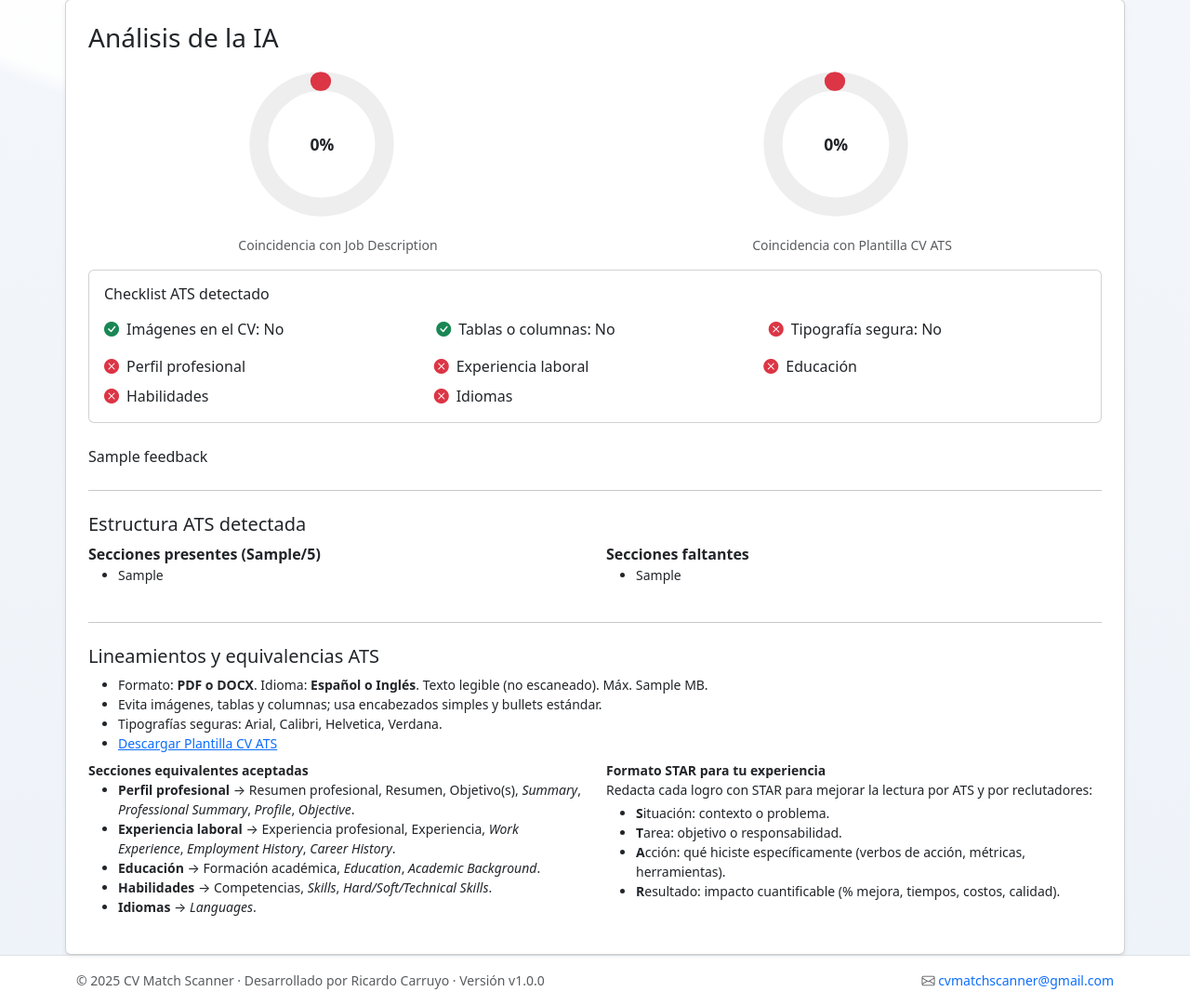
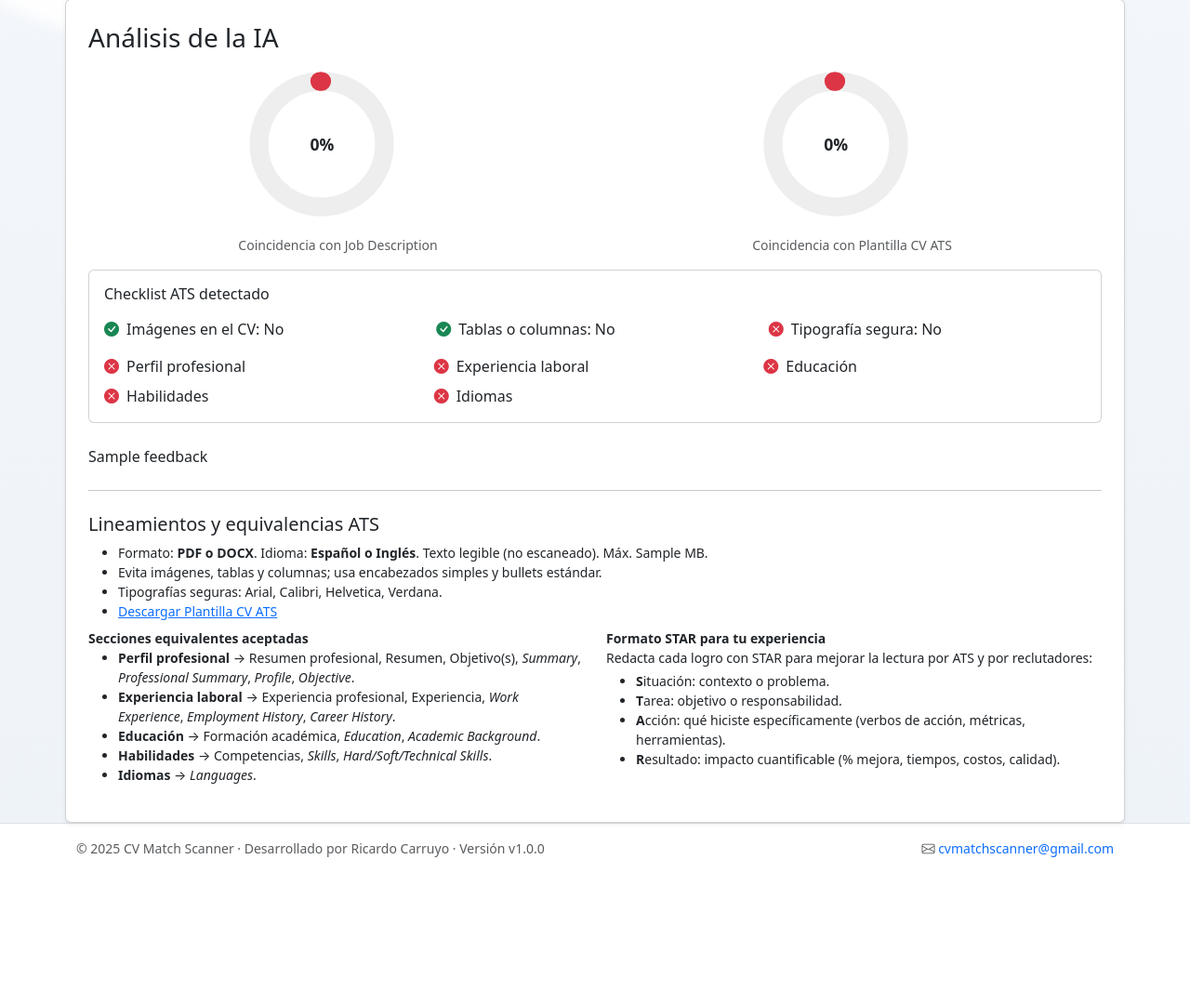
Before and after one commit to ricardocarruyo/cv-scanner, a Flask app: template app/templates/index.html in a window 1280 px wide. Shown: the part 875-1956 px from the top of the page at 93% size. After the commit the page ends 1797 px from the top, so only its background shows below. Run offline with Flask 3, Linux system fonts and the light colour scheme; the template is opened without the code that fills it: most values are stand-ins (such as "Sample title", 1, 10 or a date in 2020).

Commit message:
Resumen ATS 1.2

```diff
--- a/app/templates/index.html
+++ b/app/templates/index.html
@@ -294,41 +294,12 @@
       </div>
     {% endif %}
 
-
-    <!-- aquí sigue el contenido del análisis -->
+    <!-- Análisis -->
     <div class="mt-3">
       {{ feedback|safe }}
     </div>
 
-    <hr class="my-4">
-    <h5 class="mb-2">Estructura ATS detectada</h5>
-    <div class="row">
-      <div class="col-md-6">
-        <div class="fw-semibold">Secciones presentes ({{ ats_details.sections_found if ats_details else 0 }}/5)</div>
-        <ul class="small mb-3">
-          {% if ats_details and ats_details.sections_present %}
-            {% for s in ats_details.sections_present %}
-              <li>{{ s|title }}</li>
-            {% endfor %}
-          {% else %}
-            <li class="text-muted">No detectadas.</li>
-          {% endif %}
-        </ul>
-      </div>
-      <div class="col-md-6">
-        <div class="fw-semibold">Secciones faltantes</div>
-        <ul class="small mb-0">
-          {% if ats_details and ats_details.sections_missing %}
-            {% for s in ats_details.sections_missing %}
-              <li>{{ s|title }}</li>
-            {% endfor %}
-          {% else %}
-            <li class="text-muted">Ninguna.</li>
-          {% endif %}
-        </ul>
-      </div>
-    </div>
-
+    <!-- Lineamientas en el Reporte -->
     <hr class="my-4">
       <h5 class="mb-2">Lineamientos y equivalencias ATS</h5>
       <ul class="small mb-2">
@@ -342,6 +313,7 @@
         </li>
       </ul>
 
+      <!-- Sinonimos -->
       <div class="row">
         <div class="col-md-6">
           <div class="fw-semibold small">Secciones equivalentes aceptadas</div>
@@ -353,6 +325,8 @@
             <li><strong>Idiomas</strong> → <em>Languages</em>.</li>
           </ul>
         </div>
+
+        <!-- Star -->
         <div class="col-md-6">
           <div class="fw-semibold small">Formato STAR para tu experiencia</div>
           <p class="small mb-1">Redacta cada logro con STAR para mejorar la lectura por ATS y por reclutadores:</p>
```
